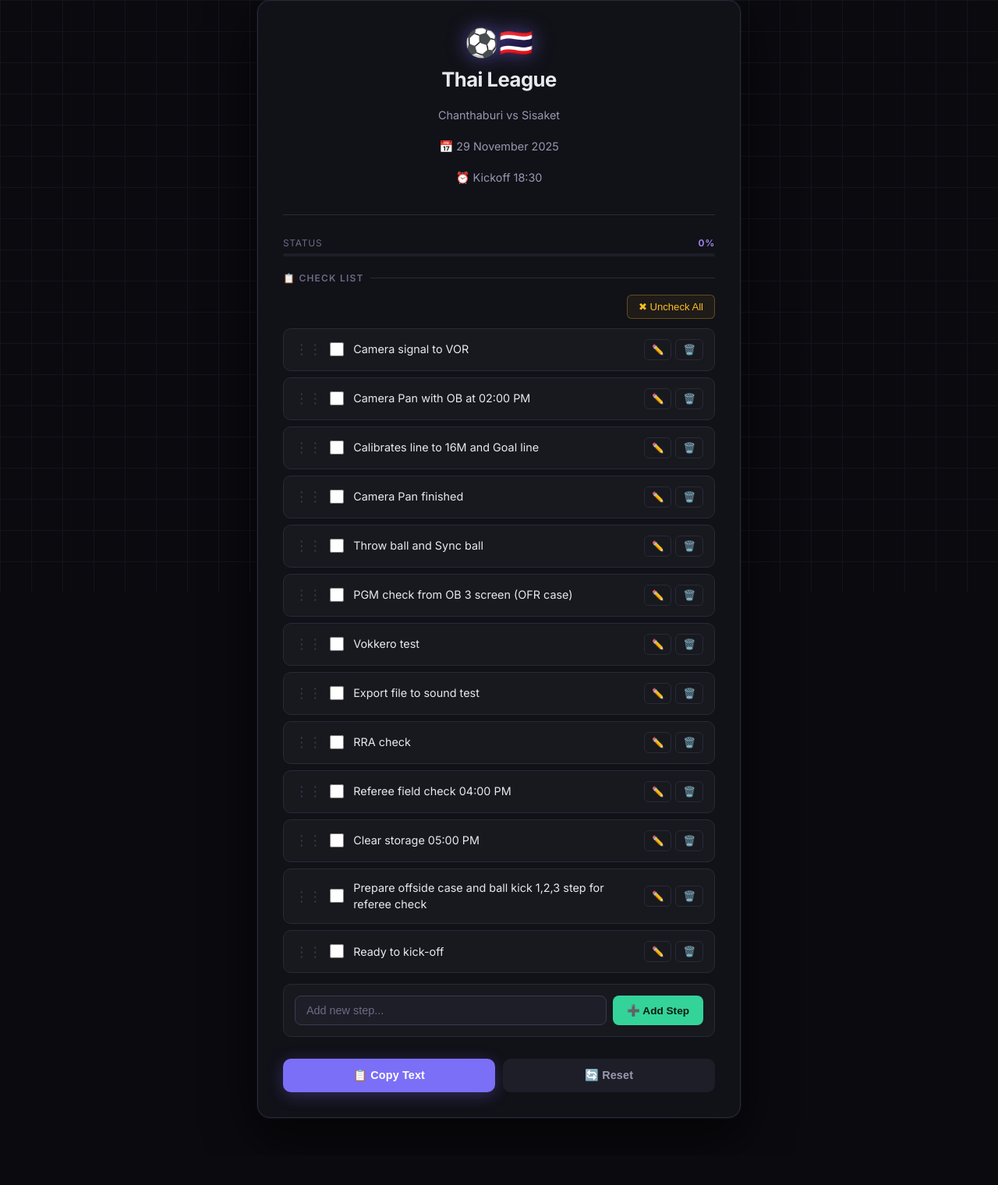
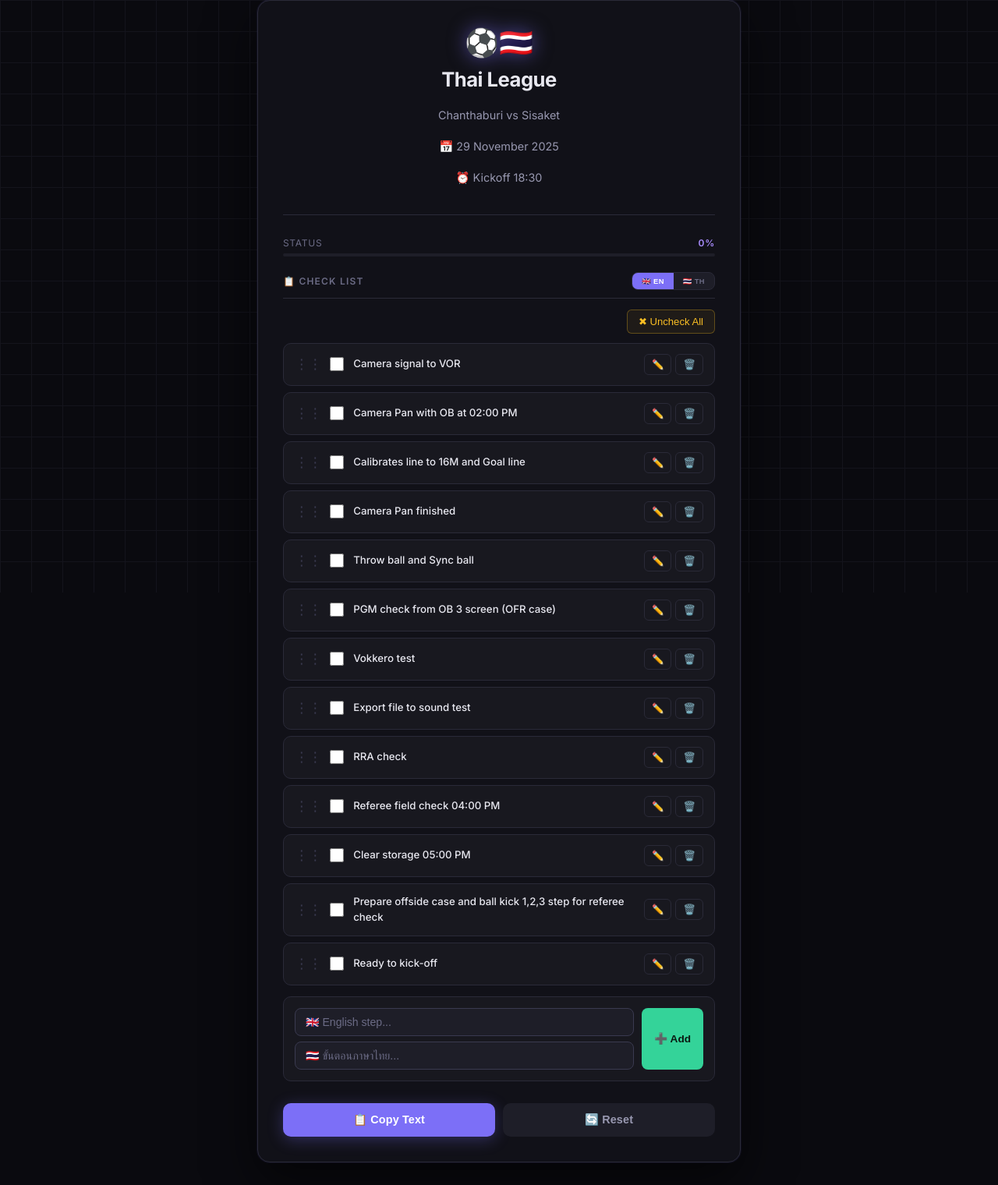
Before and after one commit to natdanaix/match-checklist, a plain HTML site: page index.html in a window 1280 px wide. Shown: the part 40-1560 px from the top of the page at 78% size. Before the commit the page ends 1522 px from the top, so only its background shows below. Drawn offline with nearby package versions, Linux system fonts and the light colour scheme.

Commit message:
Update index.html

```diff
--- a/index.html
+++ b/index.html
@@ -143,8 +143,9 @@
             display: flex;
             align-items: center;
             gap: 8px;
+            border-bottom: 1px solid var(--border);
+            padding-bottom: 10px;
         }
-        .section-title::after { content: ''; flex: 1; height: 1px; background: var(--border); }
 
         /* ── Uncheck button row ── */
         .uncheck-row { display: flex; justify-content: flex-end; margin-bottom: 12px; }
@@ -201,10 +202,42 @@
             text-align: left;
             transition: color 0.2s;
         }
-        .checklist-item input[type="checkbox"]:checked + label {
+        .label-en { display: block; font-size: 0.92em; font-weight: 500; color: var(--text); }
+        .label-th { display: none;  font-size: 0.92em; font-weight: 500; color: var(--text); margin-top: 0; }
+        /* lang=th: hide EN, show TH */
+        body.lang-th .label-en { display: none; }
+        body.lang-th .label-th { display: block; }
+        /* lang=en (default): show EN, hide TH */
+        body.lang-en .label-en { display: block; }
+        body.lang-en .label-th { display: none; }
+        .checklist-item input[type="checkbox"]:checked + label .label-en { text-decoration: line-through; color: var(--text-muted); }
+        .checklist-item input[type="checkbox"]:checked + label .label-th { text-decoration: line-through; color: var(--text-muted); }
+
+        /* Lang toggle button */
+        .lang-toggle {
+            display: flex;
+            background: var(--surface3);
+            border: 1px solid var(--border);
+            border-radius: 8px;
+            overflow: hidden;
+            gap: 0;
+        }
+        .lang-toggle button {
+            padding: 5px 12px;
+            background: transparent;
             color: var(--text-muted);
-            text-decoration: line-through;
+            border: none;
+            cursor: pointer;
+            font-size: 0.78em;
+            font-weight: 600;
+            letter-spacing: 0.04em;
+            transition: background 0.15s, color 0.15s;
         }
+        .lang-toggle button.active {
+            background: var(--accent);
+            color: white;
+        }
+        .lang-toggle button:not(.active):hover { background: var(--surface2); color: var(--text); }
 
         /* Checked item style */
         .checklist-item:has(input:checked) {
@@ -236,20 +269,22 @@
         /* ── Add item section ── */
         .add-item-section {
             display: flex;
-            gap: 8px;
+            gap: 10px;
             margin-top: 14px;
             padding: 14px;
             background: var(--surface2);
             border: 1px solid var(--border);
             border-radius: 10px;
+            align-items: stretch;
         }
+        .add-item-inputs { flex: 1; display: flex; flex-direction: column; gap: 7px; }
         .add-item-section input {
-            flex-grow: 1;
-            padding: 10px 14px;
+            width: 100%;
+            padding: 9px 13px;
             background: var(--surface3);
             border: 1px solid var(--border-bright);
             border-radius: 8px;
-            font-size: 0.9em;
+            font-size: 0.88em;
             color: var(--text);
             outline: none;
             transition: border-color 0.2s, box-shadow 0.2s;
@@ -257,7 +292,7 @@
         .add-item-section input::placeholder { color: var(--text-muted); }
         .add-item-section input:focus { border-color: var(--accent); box-shadow: 0 0 0 3px var(--accent-glow); }
         .add-item-section button {
-            padding: 10px 18px;
+            padding: 10px 16px;
             background: var(--green);
             color: #0a1a12;
             border: none;
@@ -267,6 +302,7 @@
             font-size: 0.85em;
             white-space: nowrap;
             transition: opacity 0.2s;
+            align-self: stretch;
         }
         .add-item-section button:hover { opacity: 0.85; }
 
@@ -348,14 +384,16 @@
             max-width: 420px;
             box-shadow: 0 24px 64px rgba(0,0,0,0.8);
         }
-        .edit-item-content h2 { margin-bottom: 16px; color: var(--text); font-size: 1em; font-weight: 600; letter-spacing: -0.01em; }
+        .edit-item-content h2 { margin-bottom: 18px; color: var(--text); font-size: 1em; font-weight: 600; letter-spacing: -0.01em; }
+        .edit-field-group { margin-bottom: 14px; }
+        .edit-field-group:last-of-type { margin-bottom: 20px; }
+        .edit-field-label { display: block; font-size: 0.72em; color: var(--text-muted); margin-bottom: 5px; letter-spacing: 0.06em; text-transform: uppercase; }
         .edit-item-content input {
             width: 100%;
-            padding: 12px 14px;
+            padding: 11px 13px;
             background: var(--surface3);
             border: 1px solid var(--border-bright);
             border-radius: 8px;
-            margin-bottom: 18px;
             color: var(--text);
             font-size: 0.9em;
             outline: none;
@@ -375,7 +413,7 @@
             .container { padding: 20px 16px; margin-top: 8px; }
             .checklist-item { padding: 11px 12px; }
             .add-item-section { flex-direction: column; }
-            .add-item-section button { width: 100%; }
+            .add-item-section button { width: 100%; align-self: auto; }
             .actions { flex-direction: column; }
             button.main-action { width: 100%; }
         }
@@ -416,7 +454,12 @@
                 </div>
             </div>
 
-            <div class="section-title">📋 Check List</div>
+            <div class="section-title">📋 Check List
+                <div class="lang-toggle" style="margin-left:auto;">
+                    <button id="langEnBtn" onclick="setLang('en')">🇬🇧 EN</button>
+                    <button id="langThBtn" onclick="setLang('th')">🇹🇭 TH</button>
+                </div>
+            </div>
             <div class="uncheck-row">
                 <button class="item-btn uncheck-all-btn" onclick="uncheckAll()">✖ Uncheck All</button>
             </div>
@@ -425,8 +468,11 @@
             </div>
 
             <div class="add-item-section">
-                <input type="text" id="newItemInput" placeholder="Add new step...">
-                <button onclick="addNewItem()">➕ Add Step</button>
+                <div class="add-item-inputs">
+                    <input type="text" id="newItemEnInput" placeholder="🇬🇧 English step...">
+                    <input type="text" id="newItemThInput" placeholder="🇹🇭 ขั้นตอนภาษาไทย...">
+                </div>
+                <button onclick="addNewItem()">➕ Add</button>
             </div>
         </div>
 
@@ -441,7 +487,14 @@
     <div class="edit-item-modal" id="editModal">
         <div class="edit-item-content">
             <h2>Edit Item</h2>
-            <input type="text" id="editItemInput" placeholder="Edit text">
+            <div class="edit-field-group">
+                <span class="edit-field-label">🇬🇧 English</span>
+                <input type="text" id="editItemEnInput" placeholder="English text">
+            </div>
+            <div class="edit-field-group">
+                <span class="edit-field-label">🇹🇭 ภาษาไทย</span>
+                <input type="text" id="editItemThInput" placeholder="ข้อความภาษาไทย">
+            </div>
             <div class="edit-item-actions">
                 <button class="save" onclick="saveEditItem()">💾 Save</button>
                 <button class="cancel" onclick="closeEditModal()">❌ Cancel</button>
@@ -450,25 +503,25 @@
     </div>
 
     <script>
-        // รายการหลัก (Default) - แก้เป็นภาษาอังกฤษ
+        // รายการหลัก (Default) - 2 ภาษา EN / TH
         const defaultItems = [
-            'Camera signal to VOR',
-            'Camera Pan with OB at 02:00 PM',
-            'Calibrates line to 16M and Goal line',
-            'Camera Pan finished',
-            'Throw ball and Sync ball',
-            'PGM check from OB 3 screen (OFR case)',
-            'Vokkero test',
-            'Export file to sound test',
-            'RRA check',
-            'Referee field check 04:00 PM',
-            'Clear storage 05:00 PM',
-            'Prepare offside case and ball kick 1,2,3 step for referee check',
-            'Ready to kick-off'
+            {en: 'Camera signal to VOR',                                           th: 'สัญญาณภาพมาแล้ว'},
+            {en: 'Camera Pan with OB at 02:00 PM',                                 th: 'นัดแพนกล้อง'},
+            {en: 'Calibrates line to 16M and Goal line',                           th: 'ตีเส้น'},
+            {en: 'Camera Pan finished',                                             th: 'แพนกล้องเรียบร้อย'},
+            {en: 'Throw ball and Sync ball',                                        th: 'ทุ่มบอล, Sync ball'},
+            {en: 'PGM check from OB 3 screen (OFR case)',                          th: 'เช็ค PGM จาก OB 3 จอ'},
+            {en: 'Vokkero test',                                                    th: 'เทส Vokkero'},
+            {en: 'Export file to sound test',                                       th: 'Export test sound'},
+            {en: 'RRA check',                                                       th: 'เช็คจอ RRA ข้างสนาม'},
+            {en: 'Referee field check 04:00 PM',                                   th: 'ผู้ตัดสินตรวจสนาม'},
+            {en: 'Clear storage 05:00 PM',                                          th: 'Clear storage'},
+            {en: 'Prepare offside case and ball kick 1,2,3 step for referee check',th: 'เตรียมวิดีโอให้ผู้ตัดสิน'},
+            {en: 'Ready to kick-off',                                               th: 'พร้อมแข่ง'},
         ];
 
-        const STORAGE_KEY_ITEMS = 'checklistItems_v3';
-        const STORAGE_KEY_STATE = 'checklistState_v3';
+        const STORAGE_KEY_ITEMS = 'checklistItems_v4';
+        const STORAGE_KEY_STATE = 'checklistState_v4';
         const STORAGE_KEY_MATCH = 'matchInfo_v3';
 
         // --- Safe Storage: localStorage + Cookie fallback ---
@@ -476,9 +529,10 @@
 
         function _cookieSet(key, val) {
             try {
-                if (val.length > 3500) return; // cookie limit guard
+                const encoded = encodeURIComponent(val);
+                if (encoded.length > 3800) return; // cookie hard limit ~4096 bytes incl. name+attrs
                 const exp = new Date(Date.now() + 365 * 864e5).toUTCString();
-                document.cookie = encodeURIComponent(key) + '=' + encodeURIComponent(val) + ';expires=' + exp + ';path=/;SameSite=Lax';
+                document.cookie = encodeURIComponent(key) + '=' + encoded + ';expires=' + exp + ';path=/;SameSite=Lax';
             } catch(e) {}
         }
         function _cookieGet(key) {
@@ -515,14 +569,27 @@
         }
         // --- End Storage Layer ---
 
-        let currentEditIndex = null;
+        const STORAGE_KEY_LANG  = 'checklistLang_v1';
+
+        let currentLang = 'en';
         let sortableInstance = null;
 
+        function setLang(lang) {
+            currentLang = lang;
+            storageSet(STORAGE_KEY_LANG, lang);
+            document.body.classList.toggle('lang-th', lang === 'th');
+            document.body.classList.toggle('lang-en', lang === 'en');
+            document.getElementById('langEnBtn').classList.toggle('active', lang === 'en');
+            document.getElementById('langThBtn').classList.toggle('active', lang === 'th');
+        }
+
         window.addEventListener('DOMContentLoaded', () => {
+            const savedLang = storageGet(STORAGE_KEY_LANG) || 'en';
             initializeData();
             loadEditableFields();
             renderChecklist();
             initSortable();
+            setLang(savedLang);
         });
 
         function initializeData() {
@@ -560,9 +627,10 @@
             const newItems = [];
             const newState = {};
             itemElements.forEach((el, index) => {
-                const text = el.querySelector('label').innerText;
+                const en = el.dataset.en;
+                const th = el.dataset.th;
                 const isChecked = el.querySelector('input[type="checkbox"]').checked;
-                newItems.push(text);
+                newItems.push({en, th});
                 newState[`item${index}`] = isChecked;
             });
             saveChecklistItems(newItems);
@@ -578,10 +646,15 @@
                 const checked = getItemCheckedState(index);
                 const itemElement = document.createElement('div');
                 itemElement.className = 'checklist-item';
+                itemElement.dataset.en = item.en;
+                itemElement.dataset.th = item.th || '';
                 itemElement.innerHTML = `
                     <div class="drag-handle">⋮⋮</div>
                     <input type="checkbox" id="item${index}" ${checked ? 'checked' : ''} onchange="saveChecklistState(); updateProgress();">
-                    <label for="item${index}">${item}</label>
+                    <label for="item${index}">
+                        <span class="label-en">${item.en}</span>
+                        ${item.th ? `<span class="label-th">${item.th}</span>` : ''}
+                    </label>
                     <div class="item-actions">
                         <button class="item-btn" onclick="openEditModal(${index})">✏️</button>
                         <button class="item-btn delete" onclick="deleteItem(${index})">🗑️</button>
@@ -698,7 +771,8 @@
 
             getChecklistItems().forEach((item, index) => {
                 const cb = document.getElementById(`item${index}`);
-                text += `${cb && cb.checked ? '✅' : '⬜'} ${item}\n`;
+                const label = (currentLang === 'th' && item.th) ? item.th : item.en;
+                text += `${cb && cb.checked ? '✅' : '⬜'} ${label}\n`;
             });
 
             navigator.clipboard.writeText(text).then(() => {
@@ -736,13 +810,16 @@
 
         /* --- ส่วนจัดการ Item (เพิ่ม/ลบ/แก้ไข) --- */
         function addNewItem() {
-            const input = document.getElementById('newItemInput');
-            const val = input.value.trim();
-            if(!val) return;
+            const enInput = document.getElementById('newItemEnInput');
+            const thInput = document.getElementById('newItemThInput');
+            const en = enInput.value.trim();
+            const th = thInput.value.trim();
+            if(!en) return;
             const items = getChecklistItems();
-            items.push(val);
+            items.push({en, th});
             saveChecklistItems(items);
-            input.value = '';
+            enInput.value = '';
+            thInput.value = '';
             renderChecklist();
         }
 
@@ -770,17 +847,20 @@
 
         function openEditModal(index) {
             currentEditIndex = index;
-            document.getElementById('editItemInput').value = getChecklistItems()[index];
+            const item = getChecklistItems()[index];
+            document.getElementById('editItemEnInput').value = item.en;
+            document.getElementById('editItemThInput').value = item.th || '';
             document.getElementById('editModal').classList.add('show');
-            document.getElementById('editItemInput').focus();
+            document.getElementById('editItemEnInput').focus();
         }
         function closeEditModal() { document.getElementById('editModal').classList.remove('show'); currentEditIndex = null; }
         function saveEditItem() {
             if(currentEditIndex === null) return;
-            const val = document.getElementById('editItemInput').value.trim();
-            if(val) {
+            const en = document.getElementById('editItemEnInput').value.trim();
+            const th = document.getElementById('editItemThInput').value.trim();
+            if(en) {
                 const items = getChecklistItems();
-                items[currentEditIndex] = val;
+                items[currentEditIndex] = {en, th};
                 saveChecklistItems(items);
                 renderChecklist();
                 closeEditModal();
@@ -789,13 +869,23 @@
 
         document.addEventListener('keypress', (e) => {
             if (e.key === 'Enter') {
-                if(document.activeElement.id === 'newItemInput') addNewItem();
-                if(document.activeElement.id === 'editItemInput') saveEditItem();
+                if(document.activeElement.id === 'newItemEnInput') addNewItem();
+                if(document.activeElement.id === 'newItemThInput') addNewItem();
+                if(document.activeElement.id === 'editItemEnInput') saveEditItem();
+                if(document.activeElement.id === 'editItemThInput') saveEditItem();
                 if(document.activeElement.id === 'teamInput') saveTeams();
             }
         });
-        document.getElementById('editModal').addEventListener('click', e => {
-            if(e.target.id === 'editModal') closeEditModal();
+        // ปิด modal เฉพาะเมื่อ mousedown และ mouseup อยู่บน backdrop เท่านั้น
+        // ป้องกันการปิดตอนลาก select text แล้วเม้าออกนอก input
+        let _modalMousedownOnBackdrop = false;
+        const _editModal = document.getElementById('editModal');
+        _editModal.addEventListener('mousedown', e => {
+            _modalMousedownOnBackdrop = (e.target.id === 'editModal');
+        });
+        _editModal.addEventListener('mouseup', e => {
+            if(_modalMousedownOnBackdrop && e.target.id === 'editModal') closeEditModal();
+            _modalMousedownOnBackdrop = false;
         });
     </script>
 </body>
```
